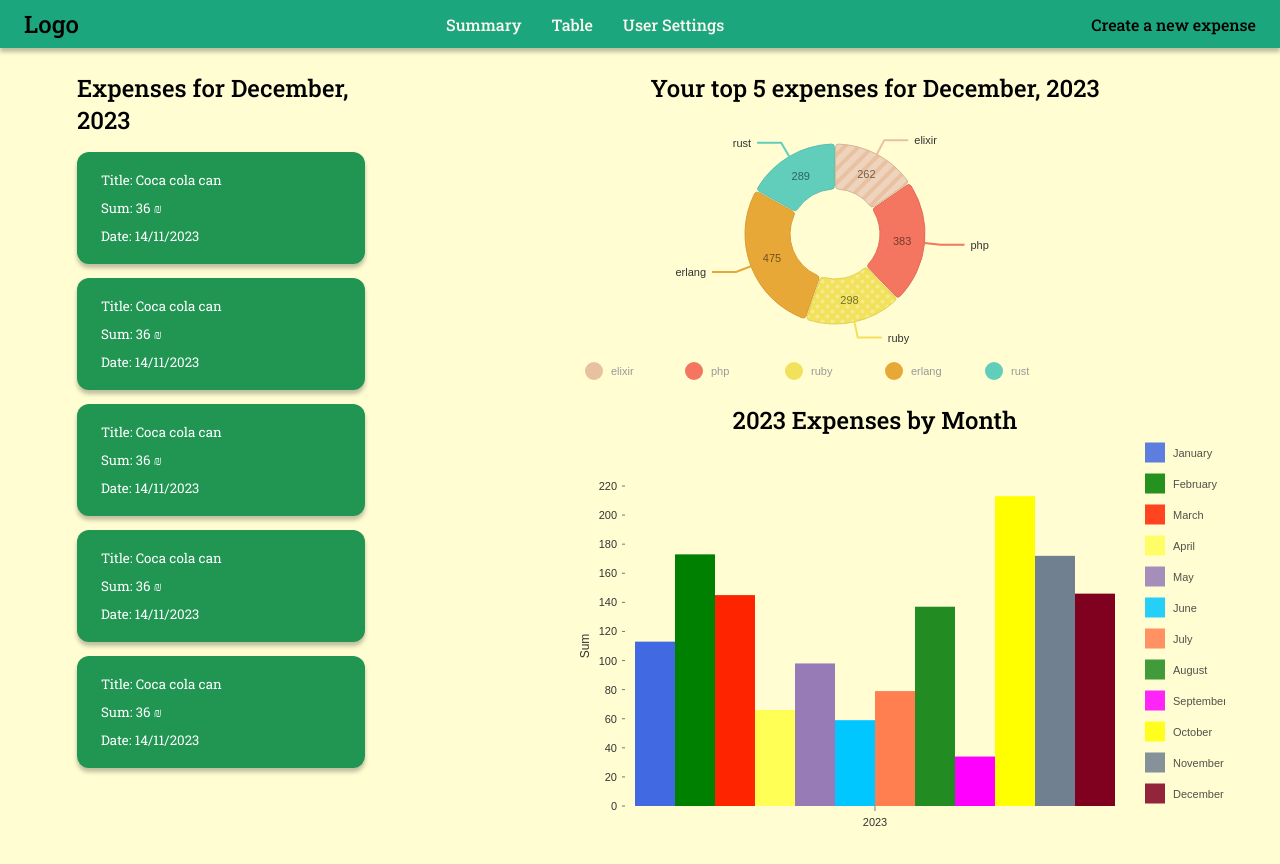
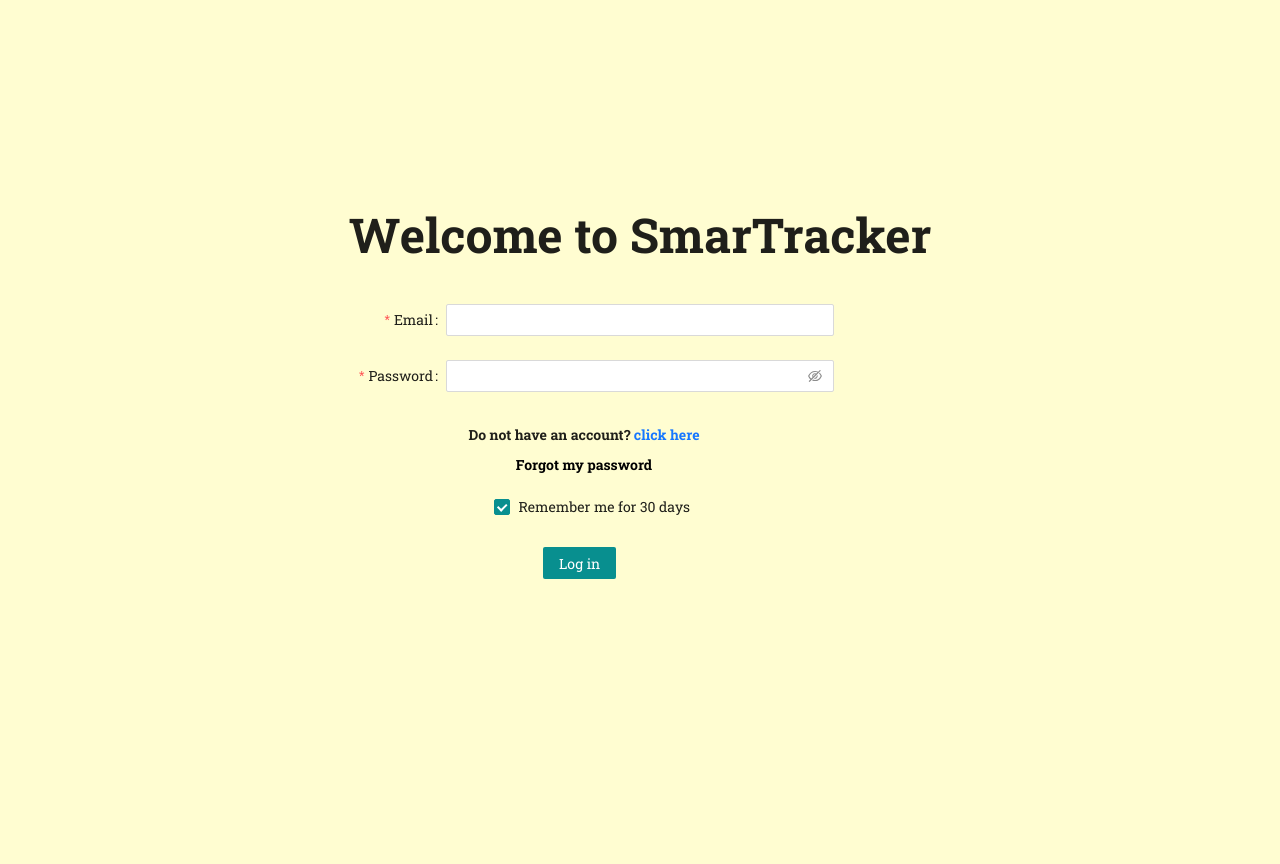
Before and after one commit to alongold91/SmarTracker, a React (Vite) app in the folder SmarTracker-frontend/: page / in a window 1280 px wide. Shown: the top 864 px of the page. After the commit the page ends 800 px from the top, so only its background shows below. Built offline with nearby package versions, Linux system fonts and the light colour scheme.

Commit message:
create the page and the slices, update the router

```diff
--- a/SmarTracker-frontend/src/App.tsx
+++ b/SmarTracker-frontend/src/App.tsx
@@ -1,27 +1,7 @@
-import Navbar from './components/navigation-bar/Navbar';
-import { Route, Routes, useLocation } from 'react-router-dom';
-import SummaryPage from './views/summary-page/SummaryPage';
-import { AnimatePresence } from 'framer-motion';
-import ExpenseTable from './views/expense-table/ExpenseTable';
-import UserSettings from './views/user-settings/UserSettings';
+import Shell from './components/shell/Shell';
 
 function App() {
-  const location = useLocation();
-  return (
-    <>
-      <Navbar />
-      <AnimatePresence mode='wait'>
-        <Routes location={location} key={location.pathname}>
-          <Route path='/' element={<SummaryPage />} />
-          <Route path='/expenses'>
-            <Route index element={<ExpenseTable />} />
-            <Route path=':id' element={<p>A single expense detail page</p>} />
-          </Route>
-          <Route path='uers-settings' element={<UserSettings />} />
-        </Routes>
-      </AnimatePresence>
-    </>
-  );
+  return <Shell />;
 }
 
 export default App;
--- /dev/null
+++ b/SmarTracker-frontend/src/app-state/queries/usersApiSlice.ts
@@ -0,0 +1,25 @@
+import { setCredentials } from '../slices/loggedinUserSlice';
+import RootApiSlice from './rootApiSlice';
+import { Expense } from '@common/src/interfaces/expenses';
+
+const UsersApiSlice = RootApiSlice.injectEndpoints({
+  endpoints: (builder) => ({
+    login: builder.query<string, { email: string; password: string }>({
+      query: (credentials) => {
+        return {
+          url: 'users/login',
+          method: 'POST',
+          body: {
+            ...credentials
+          }
+        };
+      },
+      async onQueryStarted(_, { dispatch, queryFulfilled }) {
+        const { data: accessToken } = await queryFulfilled;
+        dispatch(setCredentials({ accessToken }));
+      }
+    })
+  })
+});
+
+export const { useLazyLoginQuery } = UsersApiSlice;
--- /dev/null
+++ b/SmarTracker-frontend/src/app-state/slices/loggedinUserSlice.ts
@@ -0,0 +1,28 @@
+import { createSlice } from '@reduxjs/toolkit'
+import type { PayloadAction } from '@reduxjs/toolkit'
+
+interface InitialState {
+  token: string | null;
+}
+
+const initialState: InitialState = {
+    token: null
+}
+
+export const loggedinUserSlice = createSlice({
+  name: 'loggedinUser',
+  initialState,
+  reducers: {
+   setCredentials: (state, action: PayloadAction<{accessToken: string}>) => {
+    const {accessToken} = action.payload;
+    state.token = accessToken;
+   },
+   logout: (state) => {
+    state.token = null;
+   }
+  },
+})
+
+export const { setCredentials, logout } = loggedinUserSlice.actions
+
+export default loggedinUserSlice.reducer
--- a/SmarTracker-frontend/src/app-state/store.ts
+++ b/SmarTracker-frontend/src/app-state/store.ts
@@ -1,10 +1,12 @@
 import { configureStore } from '@reduxjs/toolkit';
 import { setupListeners } from '@reduxjs/toolkit/query';
 import RootApiSlice from './queries/rootApiSlice';
+import loggedinUserSlice from './slices/loggedinUserSlice';
 
 
 export const store = configureStore({
   reducer: {
+    loggedinUser: loggedinUserSlice,
     [RootApiSlice.reducerPath]: RootApiSlice.reducer
   },
 
--- a/SmarTracker-frontend/src/components/navigation-bar/Navbar.tsx
+++ b/SmarTracker-frontend/src/components/navigation-bar/Navbar.tsx
@@ -8,9 +8,9 @@ const Navbar = () => {
     <nav className={styles.nav}>
       <h5>Logo</h5>
      <Flex component='ul' gap='1.875rem' align='center'>
-         <li><Link to='/'>Summary</Link></li>
-         <li><Link to='/Expenses'>Table</Link></li>
-         <li><Link to='uers-settings'>User Settings</Link></li>
+         <li><Link to='/dashboard/summary'>Summary</Link></li>
+         <li><Link to='/dashboard/Expenses'>Table</Link></li>
+         <li><Link to='/dashboard/uers-settings'>User Settings</Link></li>
      </Flex>
      <p>Create a new expense</p>
     </nav>
--- /dev/null
+++ b/SmarTracker-frontend/src/components/shell/Shell.tsx
@@ -0,0 +1,60 @@
+import { Navigate, Outlet, Route, Routes, useLocation } from 'react-router-dom';
+import { AnimatePresence } from 'framer-motion';
+import Navbar from '../navigation-bar/Navbar';
+import SummaryPage from '../../views/summary-page/SummaryPage';
+import ExpenseTable from '../../views/expense-table/ExpenseTable';
+import UserSettings from '../../views/user-settings/UserSettings';
+import LoginPage from '../../views/log-in/LoginPage';
+import { ConfigProvider } from 'antd';
+
+const Dashboard = () => {
+  return (
+    <>
+      <Navbar />
+      <Outlet />
+    </>
+  );
+};
+
+const Shell = () => {
+  const location = useLocation();
+  return (
+    <>
+      <ConfigProvider
+        theme={{
+          token: {
+            colorPrimary: '#088F8F',
+            borderRadius: 2,
+          },
+          components: {
+            Button: {
+              primaryShadow: 'none'
+            }
+          }
+        }}
+      >
+        <AnimatePresence mode='wait'>
+          <Routes location={location} key={location.pathname}>
+            <Route
+              path='/'
+              element={false ? <Navigate to='/dashboard' /> : <LoginPage />}
+            />
+            <Route path='/dashboard' element={<Dashboard />}>
+              <Route path='summary' element={<SummaryPage />} />
+              <Route path='expenses'>
+                <Route index element={<ExpenseTable />} />
+                <Route
+                  path=':id'
+                  element={<p>A single expense detail page</p>}
+                />
+              </Route>
+              <Route path='uers-settings' element={<UserSettings />} />
+            </Route>
+          </Routes>
+        </AnimatePresence>
+      </ConfigProvider>
+    </>
+  );
+};
+
+export default Shell;
--- /dev/null
+++ b/SmarTracker-frontend/src/views/log-in/LoginPage.tsx
@@ -0,0 +1,79 @@
+import React from 'react';
+import { Button, Checkbox, Flex, Form, Input } from 'antd';
+import style from './Loginpage.module.css';
+import { Link } from 'react-router-dom';
+import { useLazyLoginQuery } from '../../app-state/queries/usersApiSlice';
+
+const onFinishFailed = (errorInfo: any) => {
+  console.log('Failed:', errorInfo);
+};
+
+type FieldType = {
+  email: string;
+  password: string;
+  remember: boolean;
+};
+
+const LoginPage = () => {
+  const [loginTrigger, result] = useLazyLoginQuery();
+
+  const onFinish = (values: FieldType) => {
+    loginTrigger({ email: values.email, password: values.password });
+  };
+
+  return (
+    <section className={style.section}>
+      <Form
+        name='basic'
+        labelCol={{ span: 4 }}
+        wrapperCol={{ span: 16 }}
+        initialValues={{ remember: true }}
+        onFinish={onFinish}
+        onFinishFailed={onFinishFailed}
+        autoComplete='off'
+        className={style.form}
+      >
+        <h3 className={style.headline}>Welcome to SmarTracker</h3>
+        <Form.Item<FieldType>
+          label='Email'
+          name='email'
+          rules={[{ required: true, message: 'Please input your username!' }]}
+        >
+          <Input />
+        </Form.Item>
+
+        <Form.Item<FieldType>
+          label='Password'
+          name='password'
+          rules={[{ required: true, message: 'Please input your password!' }]}
+        >
+          <Input.Password />
+        </Form.Item>
+        <Flex className={style['bottom-flex-container']} vertical gap='0.5rem'>
+          <p className='body2'>
+            <span>Do not have an account? </span>
+            <Link to='/' style={{ fontWeight: 'bold' }}>
+              click here
+            </Link>
+          </p>
+          <button className='body2'>Forgot my password</button>
+        </Flex>
+        <Form.Item<FieldType>
+          name='remember'
+          valuePropName='checked'
+          wrapperCol={{ offset: 6, span: 16 }}
+        >
+          <Checkbox>Remember me for 30 days</Checkbox>
+        </Form.Item>
+
+        <Form.Item wrapperCol={{ offset: 8, span: 16 }}>
+          <Button type='primary' htmlType='submit'>
+            Log in
+          </Button>
+        </Form.Item>
+      </Form>
+    </section>
+  );
+};
+
+export default LoginPage;
--- /dev/null
+++ b/SmarTracker-frontend/src/views/log-in/Loginpage.module.css
@@ -0,0 +1,23 @@
+.section {
+  display: grid;
+  height: 100vh;
+}
+.form {
+  place-self: center;
+}
+.headline {
+  margin-bottom: 2rem;
+}
+.bottom-flex-container {
+  padding-top: 0.5rem;
+  margin-right: 7rem;
+  margin-bottom: 1rem;
+  text-align: center;
+  font-weight: var(--text-bold);
+}
+.bottom-flex-container button {
+  background: unset;
+  border: unset;
+  font-weight: var(--text-bold);
+  cursor: pointer;
+}
```
Also changed, not shown: 1 other file (tests, documents, lock files or other folders).
